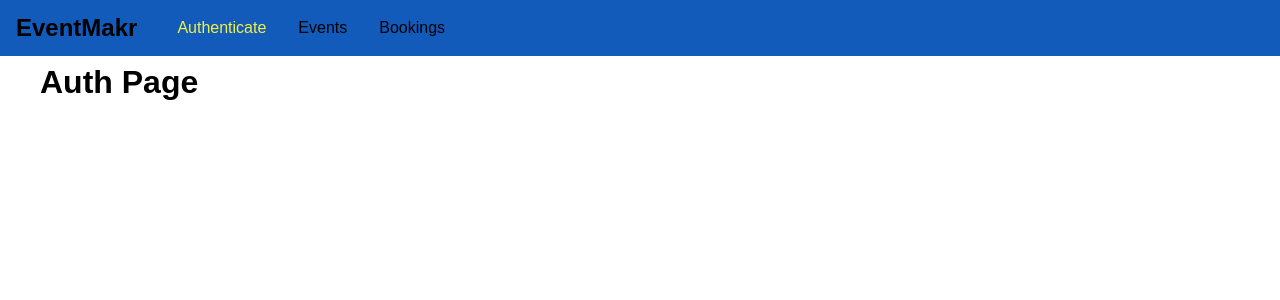
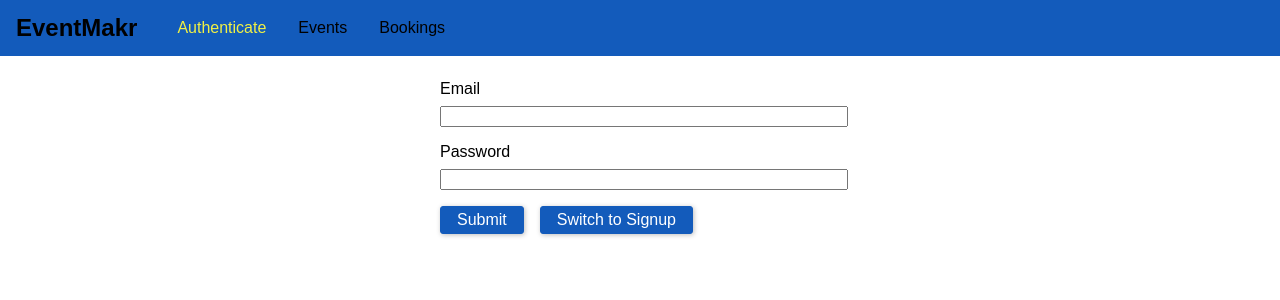
Before and after one commit to Royserg/event-booking, a React (Create React App) app in the folder frontend/: page /auth in a window 1280 px wide. Shown: the top 300 px of the page. Built offline with nearby package versions, Linux system fonts and the light colour scheme; the HTML template or start-up script is replaced by a standard one.

Commit message:
Send request to API for login and register

```diff
--- a/frontend/src/pages/Auth.js
+++ b/frontend/src/pages/Auth.js
@@ -1,5 +1,89 @@
-import React from 'react';
+import React, { useRef, useState } from 'react';
 
-const AuthPage = props => <h1>Auth Page</h1>;
+import './Auth.css';
+
+const AuthPage = props => {
+  const emailEl = useRef(null);
+  const passwordEl = useRef(null);
+  const [isLogin, setIsLogin] = useState(true);
+
+  const onFormSubmit = e => {
+    e.preventDefault();
+    const email = emailEl.current.value;
+    const password = passwordEl.current.value;
+
+    // Validation
+    if (email.trim().length === 0 || password.trim().length === 0) {
+      return;
+    }
+
+    let requestBody = {
+      query: `
+        query {
+          login(email: "${email}", password: "${password}") {
+            userId
+            token
+            tokenExpiration
+          }
+        }
+
+      `
+    };
+
+    if (!isLogin) {
+      requestBody = {
+        query: `
+          mutation {
+            createUser(email: "${email}", password: "${password}") {
+              _id
+              email
+            }
+          }
+        `
+      };
+    }
+
+    fetch('http://localhost:5000/graphql', {
+      method: 'POST',
+      body: JSON.stringify(requestBody),
+      headers: {
+        'Content-Type': 'application/json'
+      }
+    })
+      .then(res => {
+        if (res.status !== 200 && res.status !== 201) {
+          throw new Error('Failed!');
+        }
+        return res.json();
+      })
+      .then(resData => {
+        console.log(resData);
+      })
+      .catch(err => {
+        console.log(err);
+      });
+  };
+
+  return (
+    <form className='auth-form' onSubmit={onFormSubmit}>
+      <div className='form-control'>
+        <label htmlFor='email'>Email</label>
+        <input type='email' id='email' ref={emailEl} />
+      </div>
+
+      <div className='form-control'>
+        <label htmlFor='password'>Password</label>
+        <input type='password' id='password' ref={passwordEl} />
+      </div>
+
+      <div className='form-actions'>
+        <button type='submit'>Submit</button>
+        <button type='button' onClick={() => setIsLogin(!isLogin)}>
+          Switch to {isLogin ? 'Signup' : 'Login'}
+        </button>
+      </div>
+    </form>
+  );
+};
 
 export default AuthPage;
```
